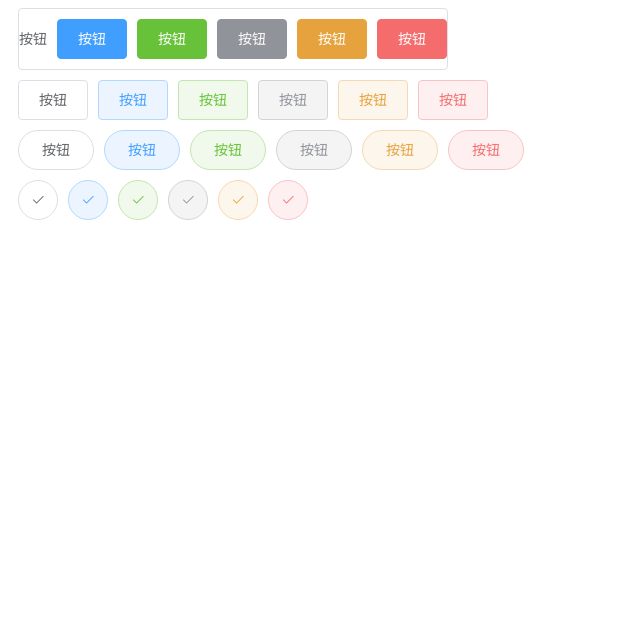
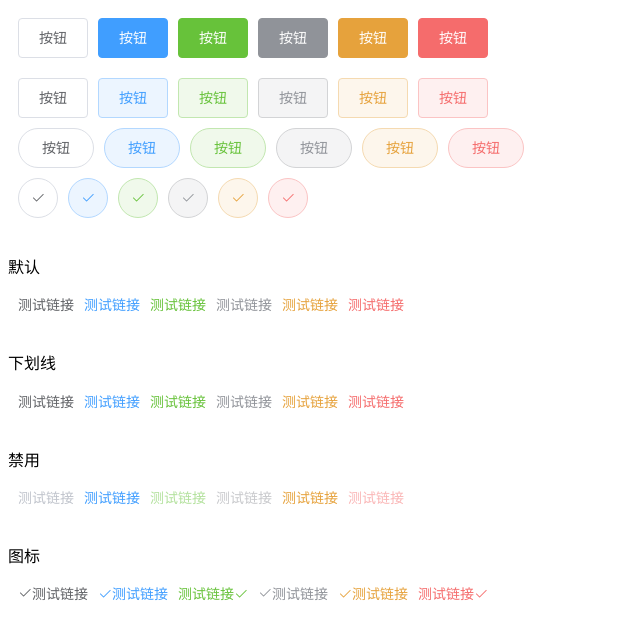
Before and after one commit to longxiaobaiWJ/bearUI, a Vue app: page / in a window 1280 px wide. Shown: the top 640 px of the page, without its empty margins (0-640 px from the left). Built offline with nearby package versions, Linux system fonts and the light colour scheme.

Commit message:
lcj_task

```diff
--- a/examples/App.vue
+++ b/examples/App.vue
@@ -1,15 +1,18 @@
 <template>
   <div>
     <test-button></test-button>
+    <test-link></test-link>
   </div>
 </template>
 
 <script>
 import TestButton from './TestButton'
+import TestLink from './TestLink'
 // console.log(TestButton)
 export default {
   components: {
-    TestButton
+    TestButton,
+    TestLink
   }
 }
 </script>
--- a/examples/TestButton.vue
+++ b/examples/TestButton.vue
@@ -1,7 +1,8 @@
 <template>
   <div>
-    <div class="row bu-button">按钮</bu-button>
-	  <bu-button type="primary">按钮</bu-button>
+    <div class="row">
+      <bu-button>按钮</bu-button>
+      <bu-button type="primary">按钮</bu-button>
       <bu-button type="success">按钮</bu-button>
       <bu-button type="info">按钮</bu-button>
       <bu-button type="warning">按钮</bu-button>
@@ -9,27 +10,60 @@
     </div>
     <div class="row">
       <bu-button plain>按钮</bu-button>
-      <bu-button plain type="primary">按钮</bu-button>
-      <bu-button plain type="success">按钮</bu-button>
-      <bu-button plain type="info">按钮</bu-button>
-      <bu-button plain type="warning">按钮</bu-button>
-      <bu-button plain type="danger">按钮</bu-button>
+      <bu-button plain
+                 type="primary">按钮</bu-button>
+      <bu-button plain
+                 type="success">按钮</bu-button>
+      <bu-button plain
+                 type="info">按钮</bu-button>
+      <bu-button plain
+                 type="warning">按钮</bu-button>
+      <bu-button plain
+                 type="danger">按钮</bu-button>
     </div>
     <div class="rowbu">
-      <bu-button round plain>按钮</bu-button>
-      <bu-button round plain type="primary">按钮</bu-button>
-      <bu-button round plain type="success">按钮</bu-button>
-      <bu-button round plain type="info">按钮</bu-button>
-      <bu-button round plain type="warning">按钮</bu-button>
-      <bu-button round plain type="danger">按钮</bu-button>
+      <bu-button round
+                 plain>按钮</bu-button>
+      <bu-button round
+                 plain
+                 type="primary">按钮</bu-button>
+      <bu-button round
+                 plain
+                 type="success">按钮</bu-button>
+      <bu-button round
+                 plain
+                 type="info">按钮</bu-button>
+      <bu-button round
+                 plain
+                 type="warning">按钮</bu-button>
+      <bu-button round
+                 plain
+                 type="danger">按钮</bu-button>
     </div>
     <div class="row">
-      <bu-button icon="el-icon-check" circle plain></bu-button>
-      <bu-button icon="el-icon-check" circle plain type="primary"></bu-button>
-      <bu-button icon="el-icon-check" circle plain type="success"></bu-button>
-      <bu-button icon="el-icon-check" circle plain type="info"></bu-button>
-      <bu-button icon="el-icon-check" circle plain type="warning"></bu-button>
-      <bu-button icon="el-icon-check" circle plain type="danger"></bu-button>
+      <bu-button icon="el-icon-check"
+                 circle
+                 plain></bu-button>
+      <bu-button icon="el-icon-check"
+                 circle
+                 plain
+                 type="primary"></bu-button>
+      <bu-button icon="el-icon-check"
+                 circle
+                 plain
+                 type="success"></bu-button>
+      <bu-button icon="el-icon-check"
+                 circle
+                 plain
+                 type="info"></bu-button>
+      <bu-button icon="el-icon-check"
+                 circle
+                 plain
+                 type="warning"></bu-button>
+      <bu-button icon="el-icon-check"
+                 circle
+                 plain
+                 type="danger"></bu-button>
     </div>
   </div>
 </template>
--- /dev/null
+++ b/examples/TestLink.vue
@@ -0,0 +1,85 @@
+<template>
+  <div>
+    <div class="row">
+      <p>默认</p>
+      <bu-link href="baidu.com"
+               @click="onClick"
+               target="_blank">测试链接</bu-link>
+      <bu-link type="primary"
+               @click="onClick"
+               @mousedown="onMouseover">测试链接</bu-link>
+      <bu-link type="success">测试链接</bu-link>
+      <bu-link type="info">测试链接</bu-link>
+      <bu-link type="warning">测试链接</bu-link>
+      <bu-link type="danger">测试链接</bu-link>
+    </div>
+    <div class="row">
+      <p>下划线</p>
+      <bu-link :underline="underline">测试链接</bu-link>
+      <bu-link :underline="false"
+               type="primary">测试链接</bu-link>
+      <bu-link underline
+               type="success">测试链接</bu-link>
+      <bu-link :underline="underline"
+               type="info">测试链接</bu-link>
+      <bu-link :underline="false"
+               type="warning">测试链接</bu-link>
+      <bu-link underline
+               type="danger">测试链接</bu-link>
+    </div>
+    <div class="row">
+      <p>禁用</p>
+      <bu-link :disabled="disabled"
+               @click="onClick">测试链接</bu-link>
+      <bu-link type="primary"
+               :disabled="false">测试链接</bu-link>
+      <bu-link type="success"
+               disabled>测试链接</bu-link>
+      <bu-link type="info"
+               :disabled="disabled">测试链接</bu-link>
+      <bu-link type="warning"
+               :disabled="false">测试链接</bu-link>
+      <bu-link type="danger"
+               disabled>测试链接</bu-link>
+    </div>
+    <div class="row">
+      <p>图标</p>
+      <bu-link icon="el-icon-check">测试链接</bu-link>
+      <bu-link type="primary"><i class="el-icon-check"></i>测试链接</bu-link>
+      <bu-link type="success">测试链接<i class="el-icon-check"></i></bu-link>
+      <bu-link icon="el-icon-check"
+               type="info">测试链接</bu-link>
+      <bu-link type="warning"><i class="el-icon-check"></i>测试链接</bu-link>
+      <bu-link type="danger">测试链接<i class="el-icon-check"></i></bu-link>
+    </div>
+  </div>
+</template>
+
+<script>
+export default {
+  name: "TestLink",
+  data () {
+    return {
+      underline: false,
+      disabled: true
+    }
+  },
+  methods: {
+    onClick (e) {
+      console.log(e)
+    },
+    onMouseover (e) {
+      console.log(e)
+    }
+  }
+}
+</script>
+
+<style lang="scss" scoped>
+.row {
+  padding: 10px 0;
+}
+.bu-link {
+  margin-left: 10px;
+}
+</style>
--- /dev/null
+++ b/packages/link/index.js
@@ -0,0 +1,8 @@
+// 导入组件，组件必须声明 name
+import Link from './src/link.vue'
+// 为组件提供 install 安装方法，供按需引入
+Link.install = function (Vue) {
+  Vue.component(Link.name, Link)
+}
+// 默认导出组件
+export default Link
--- /dev/null
+++ b/packages/link/src/link.vue
@@ -0,0 +1,177 @@
+<template>
+  <!-- @click: 点击事件  href：原生属性 v-bind：额外属性 underline：下划线 disabled：禁用 -->
+  <a class="bu-link"
+     @click="handleClick"
+     :href="disabled ? null : href"
+     v-bind="$attrs"
+     :class="[
+      `bu-link--${type}`,
+      {
+        'is-underline': underline,
+        'is-disabled': disabled
+      }
+    ]">
+    <!-- 字体图标的支持 -->
+    <i :class="icon"
+       v-if="icon"></i>
+    <span>
+      <slot></slot>
+    </span>
+  </a>
+</template>
+
+<script>
+export default {
+  name: 'BuLink',
+  props: {
+    type: {
+      type: String,
+      default: 'default'
+    },
+    underline: {
+      type: Boolean,
+      default: true
+    },
+    disabled: {
+      type: Boolean,
+      default: false
+    },
+    href: {
+      type: String,
+      default: null
+    },
+    icon: {
+      type: String,
+      default: ''
+    }
+  },
+  created () {
+  },
+  methods: {
+    handleClick (e) {
+      if (!this.disabled && !this.href)
+      {
+        this.$emit('click', e)
+      }
+
+    }
+  }
+}
+</script>
+
+<style lang='scss'>
+.bu-link {
+  display: inline-flex;
+  flex-direction: row;
+  align-items: center;
+  justify-content: center;
+  vertical-align: middle;
+  position: relative;
+  text-decoration: none;
+  outline: none;
+  cursor: pointer;
+  padding: 0;
+  font-size: 14px;
+  font-weight: 500;
+  color: #606266;
+  &::after {
+    content: '';
+    position: absolute;
+    left: 0;
+    bottom: 0;
+    display: none;
+    width: 100%;
+    height: 1px;
+    background: #409eff;
+  }
+
+  &:hover,
+  &:focus {
+    color: #409eff;
+  }
+  // 下划线
+  &.is-underline {
+    &:hover,
+    &:focus {
+      &::after {
+        display: block;
+      }
+      &.is-disabled {
+        &::after {
+          display: none;
+        }
+      }
+    }
+  }
+  &.is-disabled {
+    cursor: not-allowed;
+    color: #c0c4cc;
+  }
+
+  &--primary {
+    color: #409eff;
+    &:hover,
+    &:focus {
+      color: #66b1ff;
+      &::after {
+        background: #66b1ff;
+      }
+    }
+    &.is-disabled {
+      color: #a0cfff;
+    }
+  }
+  &--success {
+    color: #67c23a;
+    &:hover,
+    &:focus {
+      color: #85ce61;
+      &::after {
+        background: #85ce61;
+      }
+    }
+    &.is-disabled {
+      color: #b3e19d;
+    }
+  }
+  &--info {
+    color: #909399;
+    &:hover,
+    &:focus {
+      color: #a6a9ad;
+      &::after {
+        background: #a6a9ad;
+      }
+    }
+    &.is-disabled {
+      color: #c8c9cc;
+    }
+  }
+  &--warning {
+    color: #e6a23c;
+    &:hover,
+    &:focus {
+      color: #ebb563;
+      &::after {
+        background: #ebb563;
+      }
+    }
+    &.is-disabled {
+      color: #f3d19e;
+    }
+  }
+  &--danger {
+    color: #f56c6c;
+    &:hover,
+    &:focus {
+      color: #f78989;
+      &::after {
+        background: #f78989;
+      }
+    }
+    &.is-disabled {
+      color: #fab6b6;
+    }
+  }
+}
+</style>
```
Also changed, not shown: packages/index.js (+7 -3 lines).
